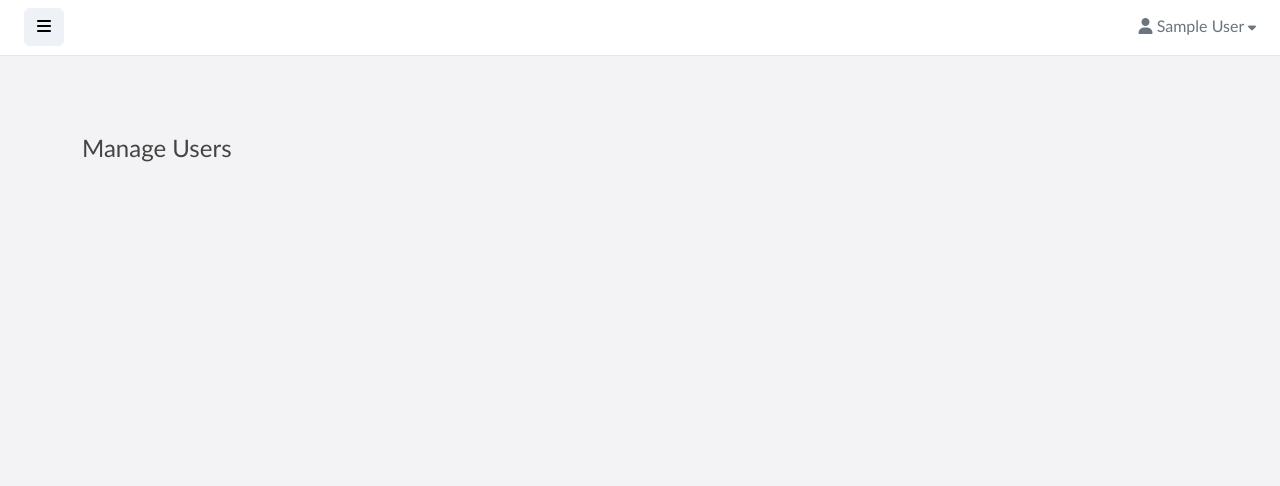
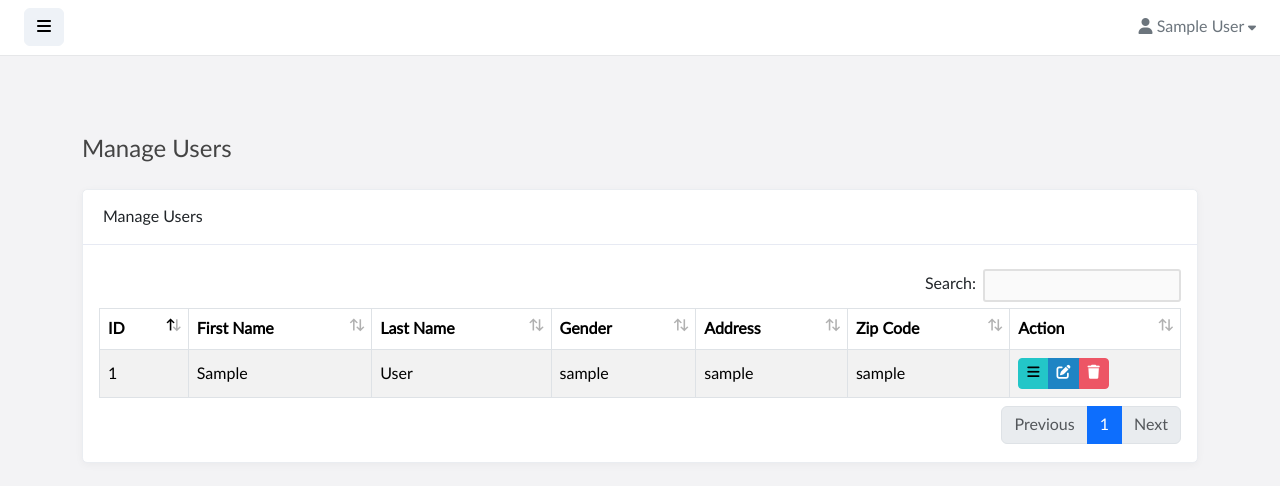
Before and after one commit to mulombiannuar/Fullstack-Flask-App, a Flask app: page /users/ in a window 1280 px wide. Shown: the top 486 px of the page. Run offline with Flask 3, Linux system fonts and the light colour scheme; the visitor is signed in with stand-in values (Sample User, id 1); data comes from the database, SQL or seed files in the repository; some libraries are stand-ins or nearby versions.

Commit message:
added list page for users

```diff
--- a/application/templates/layouts/partials/head.html
+++ b/application/templates/layouts/partials/head.html
@@ -25,6 +25,10 @@
     rel="stylesheet"
   />
   <link
+    href="{{ url_for('static', filename='vendor/datatables/datatables.min.css')}}"
+    rel="stylesheet"
+  />
+  <link
     href="{{ url_for('static', filename='css/master.css')}}"
     rel="stylesheet"
   />
--- a/application/templates/layouts/partials/scripts.html
+++ b/application/templates/layouts/partials/scripts.html
@@ -2,4 +2,6 @@
 <script src="{{ url_for('static', filename='vendor/bootstrap/js/bootstrap.bundle.min.js') }}"></script>
 <script src="{{ url_for('static', filename='vendor/chartsjs/Chart.min.js') }}"></script>
 <script src="{{ url_for('static', filename='js/dashboard-charts.js') }}"></script>
+<script src="{{ url_for('static', filename='vendor/datatables/datatables.min.js') }}"></script>
+<script src="{{ url_for('static', filename='js/initiate-datatables.js') }}"></script>
 <script src="{{ url_for('static', filename='js/script.js') }}"></script>
--- a/application/templates/user/users.html
+++ b/application/templates/user/users.html
@@ -7,6 +7,72 @@ block content %}
         <h2 class="page-title">Manage Users</h2>
       </div>
     </div>
+    <div class="row">
+      <div class="col-md-12 page-header">
+        <div class="col-md-12 col-lg-12">
+          <div class="card">
+            <div class="card-header">Manage Users</div>
+            <div class="card-body">
+              <p class="card-title"></p>
+              <table
+                class="table table-striped table-bordered table-hover"
+                id="dataTables-example"
+                width="100%"
+              >
+                <thead>
+                  <tr>
+                    <th>ID</th>
+                    <th>First Name</th>
+                    <th>Last Name</th>
+                    <th>Gender</th>
+                    <th>Address</th>
+                    <th>Zip Code</th>
+                    <th>Action</th>
+                  </tr>
+                </thead>
+                <tbody>
+                  {% for user in users %}
+                  <tr>
+                    <td>1</td>
+                    <td>{{ user.first_name }}</td>
+                    <td>{{ user.last_name }}</td>
+                    <td>{{ user.gender }}</td>
+                    <td>{{ user.address }}</td>
+                    <td>{{ user.zip_code }}</td>
+                    <td>
+                      <div class="margin btn-group">
+                        <a
+                          href="#"
+                          class="btn btn-sm btn-info"
+                          title="Click to view user details"
+                        >
+                          <i class="fa fa-bars"></i>
+                        </a>
+                        <a
+                          href="#"
+                          class="btn btn-sm btn-primary"
+                          title="Click to edit user details"
+                        >
+                          <i class="fa fa-edit"></i>
+                        </a>
+                        <a
+                          href="#"
+                          class="btn btn-sm btn-danger"
+                          title="Click to delete user"
+                        >
+                          <i class="fa fa-trash"></i>
+                        </a>
+                      </div>
+                    </td>
+                  </tr>
+                  {% endfor %}
+                </tbody>
+              </table>
+            </div>
+          </div>
+        </div>
+      </div>
+    </div>
   </div>
 </div>
 {% endblock %}
```
